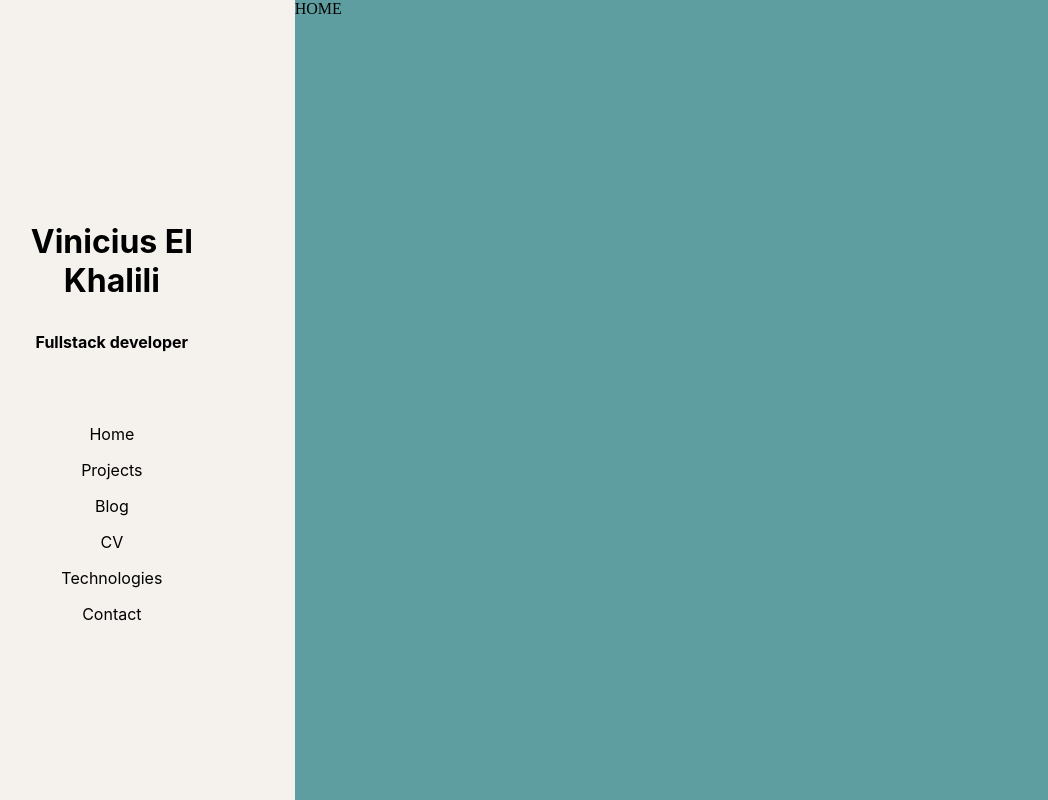
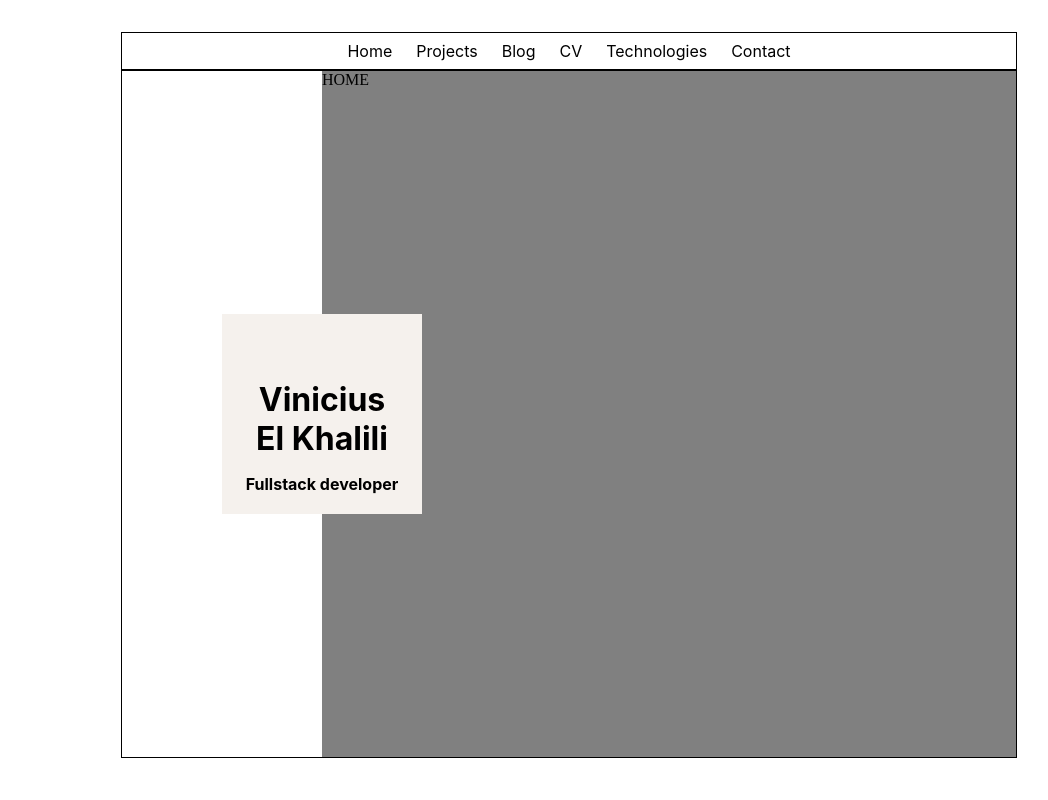
Before and after one commit to vinicius-el-khalili/azalea-two, a Next.js app: page / in a window 1280 px wide. Shown: the whole page, without its empty margins (71-1119 px from the left). Built offline with nearby package versions, Linux system fonts and the light colour scheme.

Commit message:
New layout is looking good

```diff
--- a/components/cube/cube.module.scss
+++ b/components/cube/cube.module.scss
@@ -1,6 +1,6 @@
 @import url('https://fonts.googleapis.com/css2?family=Press+Start+2P&display=swap');
 
-$size: 250px;
+$size: 200px;
 
 .scene {
   width: $size;
@@ -32,8 +32,8 @@ $size: 250px;
   align-items: center;
   justify-content: flex-end;
   text-align: center;
-  gap: 2rem;
-  padding: 2rem;
+  gap: 1rem;
+  padding: 0rem;
   background: #ffffffef;
   p{
     &:nth-child(1){
@@ -52,7 +52,7 @@ $size: 250px;
 .cube__face__top    { transform: rotateX( 90deg) translateZ($size/2); }
 .cube__face__bottom { transform: rotateX(-90deg) translateZ($size/2); }
 
-.cube__show__front  { transform: translateZ(-$size/2) rotateY(   0deg); .cube__face{ background-color: #F5F1ED; color:black;opacity: 1; transition: .4s; border-width: 0; }}
+.cube__show__front  { transform: translateZ(-$size/2) rotateY(   0deg); .cube__face{ background-color: #F5F1ED; color:black;opacity: 1; transition: .4s; border-color: transparent;}}
 .cube__show__right  { transform: translateZ(-$size/2) rotateY( -90deg); .cube__face{ background-color: #F5853F; color:black;opacity: 1; transition: .8s; }}
 .cube__show__back   { transform: translateZ(-$size/2) rotateY(-180deg); .cube__face{ background-color: #17C3B2; color:black;opacity: 1; transition: .8s; }}
 .cube__show__left   { transform: translateZ(-$size/2) rotateY(  90deg); .cube__face{ background-color: #5F00BA; color:white;opacity: 1; transition: .8s; }}
--- /dev/null
+++ b/components/frameLayout/frameLayout.js
@@ -0,0 +1,32 @@
+import Cube from "../cube/cube";
+import NavButtonCollection from "../navButton/NavButtonGroup/NavButtonGroup";
+import style from "./frameLayout.module.scss"
+
+const FrameLayout = ({children}) => {
+    return (
+        <>
+
+        <div className={style.layoutContainer}>
+
+            <div className={style.buttonsContainer}>
+                <NavButtonCollection/>
+            </div>
+
+
+            <div className={style.pageContainer}>
+                <div className={style.cube}>
+                    <Cube/>
+                </div>
+
+                <div className={style.childrenContainer}>
+                    {children}
+                </div>
+            </div>
+        </div>
+
+
+        </>
+    );
+}
+
+export default FrameLayout;
--- /dev/null
+++ b/components/frameLayout/frameLayout.module.scss
@@ -0,0 +1,34 @@
+.layoutContainer{
+    height: 100vh;
+    width: 100%;
+    background-color: white;
+    position: fixed;
+    padding: 2rem 15% 5rem 15%;
+}
+
+.buttonsContainer{
+    display: flex;
+    justify-content: center;
+    gap: .5rem;
+    border: 1px solid black;
+}
+
+.pageContainer{
+    border: 1px solid black;
+    height: 100%;
+    overflow: scroll;
+    display: flex;
+}
+
+.cube{
+    margin: 0rem;
+    height: 100%;
+    display: flex;
+    align-items: center;
+    transform: translate(50%);
+}
+.childrenContainer{
+    background-color: gray;
+    height: 100%;
+    width: 100%;
+}
--- a/pages/_app.js
+++ b/pages/_app.js
@@ -1,5 +1,6 @@
 import '@/styles/globals.css'
 import Layout from '@/components/layout/layout'
+import FrameLayout from '@/components/frameLayout/frameLayout'
 
 import { useState } from 'react'
 import AppContext from '@/context/AppContext'
@@ -20,9 +21,9 @@ export default function App({ Component, pageProps }) {
       setSide
     }}>
 
-    <Layout>
+    <FrameLayout>
       <Component {...pageProps} />
-    </Layout>
+    </FrameLayout>
 
   </AppContext.Provider>
 
--- a/pages/projects/index.js
+++ b/pages/projects/index.js
@@ -10,7 +10,9 @@ const Projects = () => {
     return (
         <>
 
-            <h1>Projects</h1>
+            <div className={style.pageContainer}>
+                <h1>Projects</h1>
+            </div>
 
         </>
     );
--- a/pages/projects/projects.module.scss
+++ b/pages/projects/projects.module.scss
@@ -0,0 +1,8 @@
+.pageContainer{
+    width: 100%;
+    height: 100%;
+    background-color: darkslateblue;
+    color: white;
+    display: grid;
+    place-items: center;
+}
--- a/styles/globals.css
+++ b/styles/globals.css
@@ -3,3 +3,6 @@
   margin: 0;
   padding: 0;
 }
+body{
+  background-color: lightslategray;
+}
```
